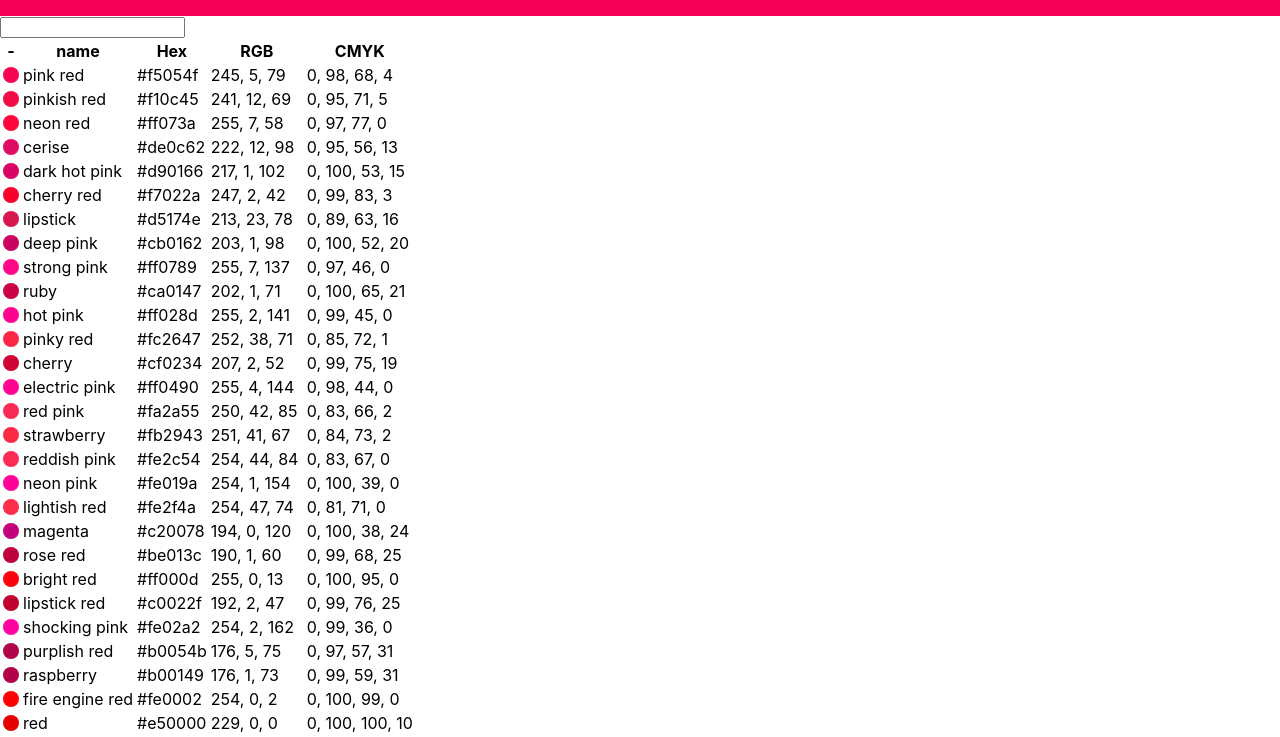
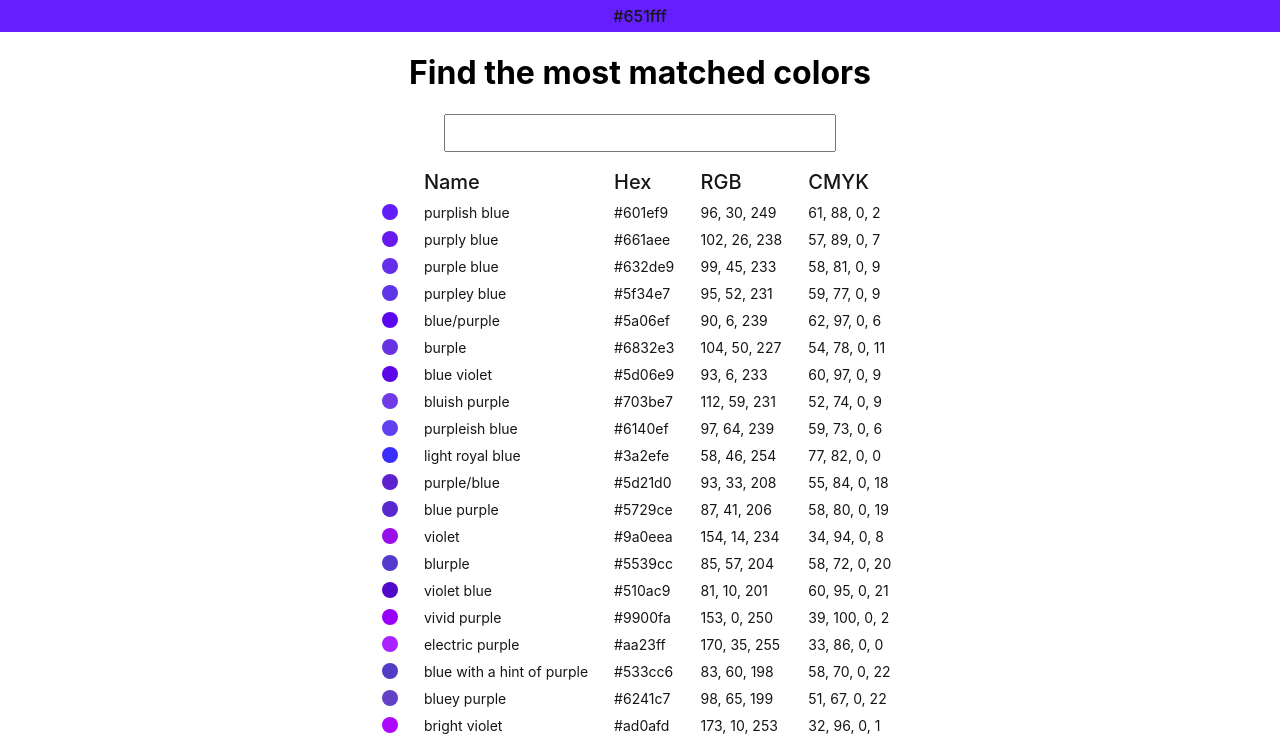
Before and after one commit to scotteau/codetest-color-matcher, a React (Create React App) app: page / in a window 1280 px wide. Shown: the top 737 px of the page. Built offline with nearby package versions, Linux system fonts and the light colour scheme.

Commit message:
added some styling to the app

```diff
--- a/src/components/App/App.css
+++ b/src/components/App/App.css
@@ -1,11 +1,56 @@
+.App {
+  display: flex;
+  flex-direction: column;
+  align-items: center;
+}
 .App .target {
   width: 100%;
-  height: 1rem;
+  height: 2rem;
+  display: flex;
+  align-items: center;
+  justify-content: center;
+  font-family: -apple-system, BlinkMacSystemFont, avenir next, avenir, helvetica, helvetica neue, ubuntu, roboto, noto, segoe ui, arial, sans-serif;
+  font-size: 1rem;
+  font-weight: 400;
+  color: #141618;
+  font-weight: 500;
+}
+.App form {
+  width: 100%;
+  display: flex;
+}
+.App form .colorInput {
+  width: 30%;
+  margin: 0 auto;
+  height: 2rem;
+  outline: none;
+}
+.App table {
+  font-family: -apple-system, BlinkMacSystemFont, avenir next, avenir, helvetica, helvetica neue, ubuntu, roboto, noto, segoe ui, arial, sans-serif;
+  margin-top: 1rem;
 }
 .App table .display {
   width: 1rem;
   height: 1rem;
   border-radius: 1rem;
 }
+.App table .dot {
+  visibility: hidden;
+}
+.App table th {
+  text-align: left;
+  font-family: -apple-system, BlinkMacSystemFont, avenir next, avenir, helvetica, helvetica neue, ubuntu, roboto, noto, segoe ui, arial, sans-serif;
+  font-size: 1.25rem;
+  font-weight: 500;
+  color: #141618;
+  padding: 0 0.75rem 0.25rem;
+}
+.App table td {
+  font-family: -apple-system, BlinkMacSystemFont, avenir next, avenir, helvetica, helvetica neue, ubuntu, roboto, noto, segoe ui, arial, sans-serif;
+  font-size: 0.875rem;
+  font-weight: 400;
+  color: #141618;
+  padding: 0.25rem 0.75rem;
+}
 
 /*# sourceMappingURL=App.css.map */
--- a/src/components/App/App.js
+++ b/src/components/App/App.js
@@ -4,11 +4,15 @@ import * as rawData from "../../model/colors.json";
 
 function App() {
 
-    // const targetColor = '#651fff';
+    const targetColor = '#651fff';
 
-    const [inputtedColor, setInputtedColor] = React.useState("#f50057");
+    const [inputtedColor, setInputtedColor] = React.useState(targetColor);
 
     const [data, setData] = React.useState([]);
+
+    const [isValid, setIsValid] = React.useState(false);
+
+    const colorInput = React.useRef(null);
 
 
     const hexToRGB = (hex) => {
@@ -70,10 +74,10 @@ function App() {
                 <td>
                     <div className="display" style={{background: hex}}/>
                 </td>
-                <td>{name}</td>
-                <td>{hex}</td>
-                <td>{`${rgb.r}, ${rgb.g}, ${rgb.b}`}</td>
-                <td>{`${cmyk.c}, ${cmyk.m}, ${cmyk.y}, ${cmyk.k}`}</td>
+                <td className="name">{name}</td>
+                <td className="hex">{hex}</td>
+                <td className="rgb">{`${rgb.r}, ${rgb.g}, ${rgb.b}`}</td>
+                <td className="cmyk">{`${cmyk.c}, ${cmyk.m}, ${cmyk.y}, ${cmyk.k}`}</td>
             </tr>
         ));
 
@@ -108,41 +112,64 @@ function App() {
     }, [inputtedColor])
 
     function handleChange(event) {
-    //    if valid
-    //    set it as inputted color
-    //    else
-        console.log(event.target.value);
-
+        const hex = event.target.value;
+        const validator = /^#[a-f0-9]{6}$/i;
+        if (validator.test(hex)) {
+            setIsValid(true);
+        } else {
+            setIsValid(false);
+        }
     }
 
     function handleSubmit(event) {
         event.preventDefault();
+        if (isValid) {
+            const result = colorInput.current.value;
+            setInputtedColor(result);
+            colorInput.current.value = "";
+        } else {
+            colorInput.current.value = "";
+            console.log("throw an error");
+        }
     }
 
     return (
         <div className="App">
-            <div className="target" style={{background: inputtedColor ? inputtedColor : "transparent"}}/>
+            <div className="target"
+                 style={{background: inputtedColor ? inputtedColor : "transparent"}}>
+                <span>{inputtedColor}</span>
+            </div>
+
+            <h1>Find the most matched colors</h1>
 
             <form onSubmit={(event) => handleSubmit(event)}>
-                <input type="text" onChange={(event) => handleChange(event)}/>
+                <input type="text"
+                       onChange={(event) => handleChange(event)}
+                       ref={colorInput}
+                       className={`colorInput`}
+
+                />
             </form>
+
+            {data.length > 0 && <>
                 <table>
                     <thead>
 
                     <tr>
-                    <th>-</th>
-                    <th>name</th>
-                    <th>Hex</th>
-                    <th>RGB</th>
-                    <th>CMYK</th>
+                        <th className="dot">-</th>
+                        <th className="name">Name</th>
+                        <th className="hex">Hex</th>
+                        <th className="rgb">RGB</th>
+                        <th className="cmyk">CMYK</th>
                     </tr>
                     </thead>
 
                     <tbody>
-                {data.length > 0 && renderTableContent()}
+                    {renderTableContent()}
                     </tbody>
 
                 </table>
+            </>}
         </div>
     );
 }
--- a/src/components/App/App.scss
+++ b/src/components/App/App.scss
@@ -1,11 +1,35 @@
+@import "../../styles/shared";
+
 .App {
+  display: flex;
+  flex-direction: column;
+  align-items: center;
 
   .target {
     width: 100%;
-    height: 1rem;
+    height: 2rem;
+    display: flex;
+    align-items: center;
+    justify-content: center;
+    @include body;
+    font-weight: 500;
   }
+
+  form {
+    width: 100%;
+    display: flex;
+
+    .colorInput {
+      width: 30%;
+      margin: 0 auto;
+      height: 2rem;
+      outline: none;
+    }
+  }
+
   table {
-
+    font-family: $font-family;
+    margin-top: 1rem;
 
 
     .display {
@@ -14,5 +38,22 @@
       border-radius: 1rem;
     }
 
+    .dot {
+      visibility: hidden;
+    }
+
+    th {
+      text-align: left;
+      @include header;
+      padding: 0 0.75rem 0.25rem;
+    }
+
+    td {
+      @include desc;
+      padding: 0.25rem 0.75rem;
+
+    }
+
+
   }
 }
--- /dev/null
+++ b/src/styles/_shared.scss
@@ -0,0 +1,47 @@
+$font-family: -apple-system, BlinkMacSystemFont, avenir next, avenir, helvetica, helvetica neue, ubuntu, roboto, noto, segoe ui, arial, sans-serif;
+
+$color-blue: #316aff;
+$color-gray: #63768d;
+$color-black: #141618;
+
+$fontSize-body: 1rem;
+$lineHeight-body: 1.5;
+
+$fontSize-desc: 0.875rem;
+$lineHeight-desc: 1.25;
+
+$shadow: 0 5px 30px -15px rgba(0, 0, 0, .2);
+
+
+@mixin header() {
+  font-family: $font-family;
+  font-size: 1.25rem;
+  font-weight: 500;
+  color: $color-black;
+}
+
+@mixin body() {
+  font-family: $font-family;
+  font-size: $fontSize-body;
+  font-weight: 400;
+  color: $color-black;
+}
+
+@mixin desc() {
+  font-family: $font-family;
+  font-size: $fontSize-desc;
+  font-weight: 400;
+  color: $color-black;
+}
+
+@mixin debug() {
+  border: 1px solid red;
+}
+
+@mixin reset() {
+  * {
+    padding: 0;
+    margin: 0;
+    box-sizing: border-box;
+  }
+}
```
Also changed, not shown: 1 other file (tests, documents, lock files or other folders). Lines whose indentation alone changed are shown as unchanged.
